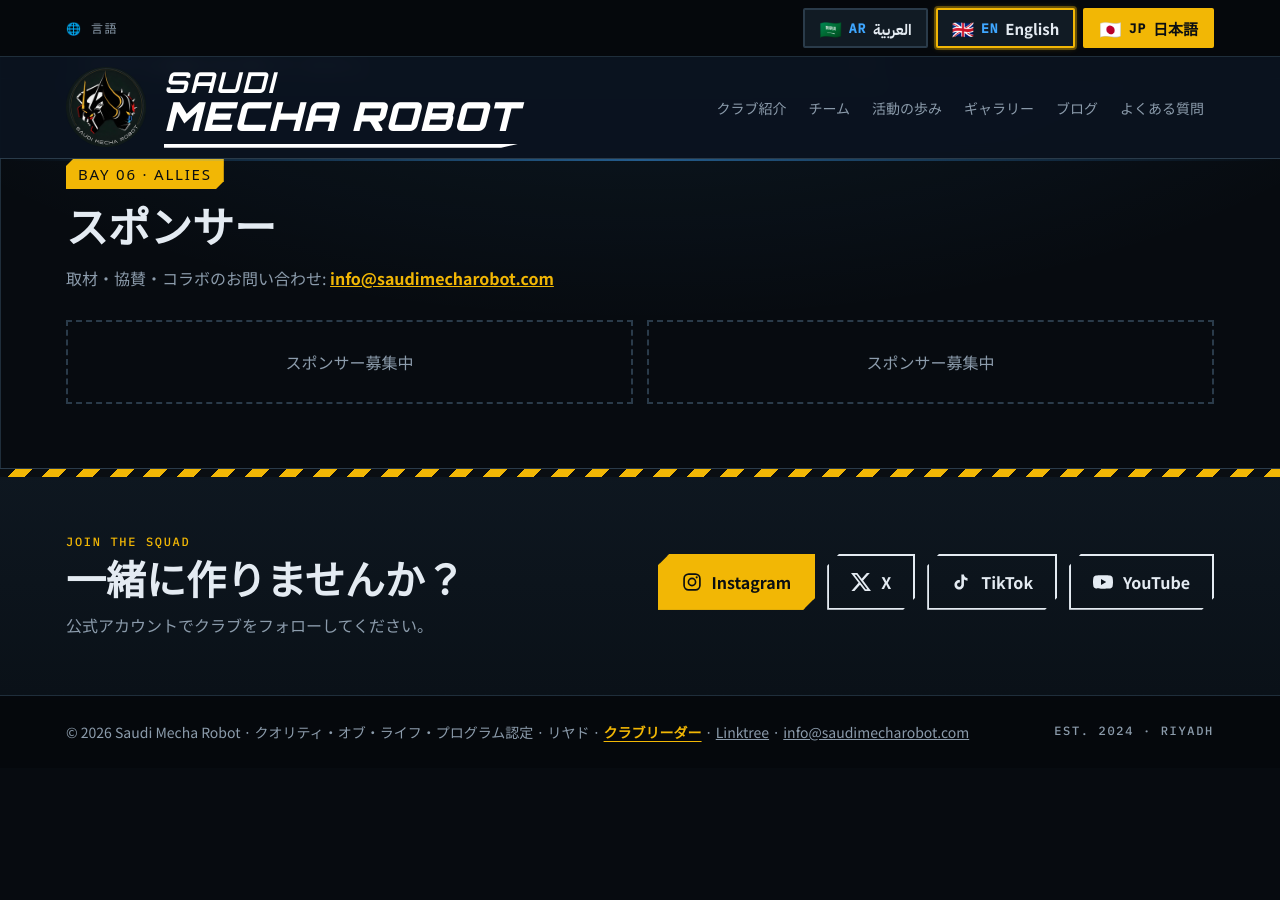
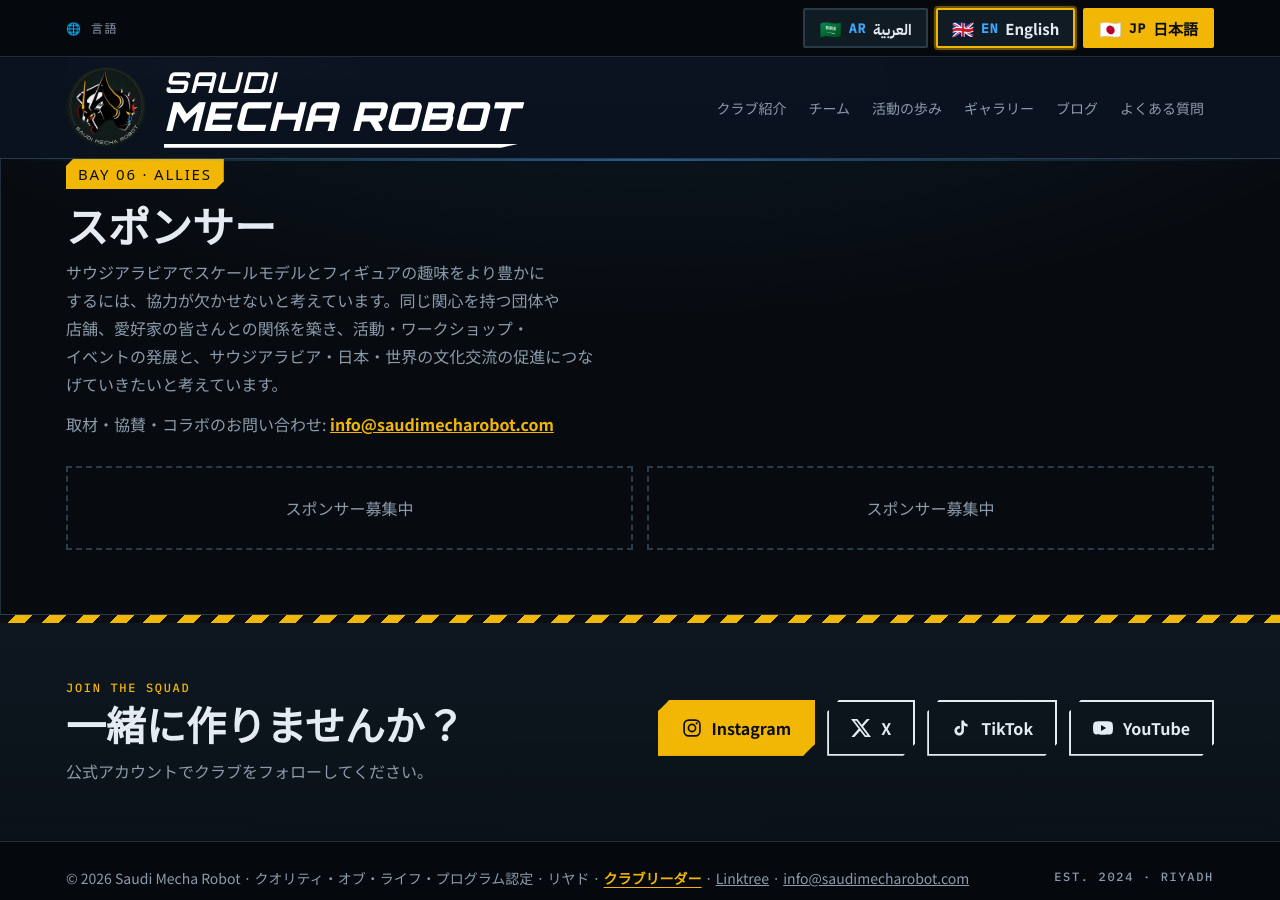
Before and after one commit to SaudiMechaRobot/SaudiMechaRobot.github.io, a Jekyll site: the page built from ja/index.html, in a window 1280 px wide and 900 px high, scrolled down 8022 px. Built offline with Jekyll 4.4.1, drawn with Linux system fonts in a browser that asks for light colours; some web fonts are replaced; before the commit the page ends 8790 px from its top, so only the background shows below that.

Commit message:
Sponsors JA: add intro paragraph

```diff
--- a/_data/i18n.yml
+++ b/_data/i18n.yml
@@ -184,6 +184,7 @@ ja:
   read_more: 続きを読む →
   faq_title: よくある質問
   sponsors_title: スポンサー
+  sponsors_sub: サウジアラビアでスケールモデルとフィギュアの趣味をより豊かにするには、協力が欠かせないと考えています。同じ関心を持つ団体や店舗、愛好家の皆さんとの関係を築き、活動・ワークショップ・イベントの発展と、サウジアラビア・日本・世界の文化交流の促進につなげていきたいと考えています。
   sponsor_slot: スポンサー募集中
   join_title: 一緒に作りませんか？
   join_text: 公式アカウントでクラブをフォローしてください。
```
